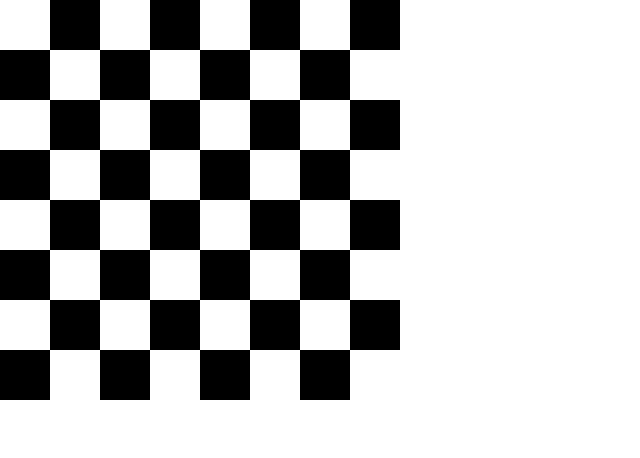
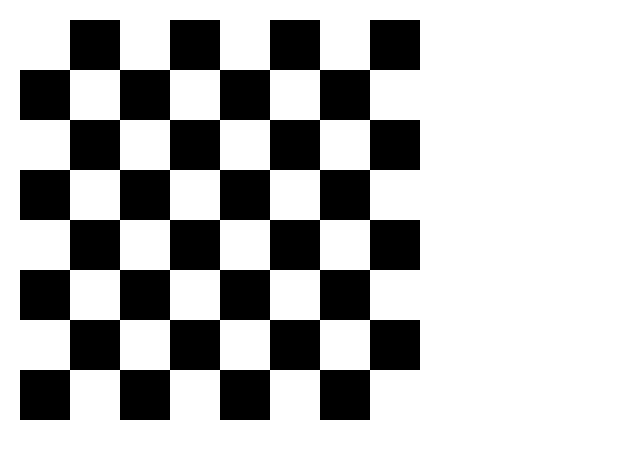
Before and after one commit to adagar/ReactJS_Experiments, a React (Create React App) app in the folder Chess/react-chess/: page / in a window 1280 px wide. Shown: the top 458 px of the page, without its empty margins (0-640 px from the left). Built offline with nearby package versions, Linux system fonts and the light colour scheme.

Commit message:
Starting pieces & inheritance

```diff
--- /dev/null
+++ b/Chess/react-chess/src/King.js
@@ -0,0 +1 @@
+import Piece from "./Piece.js";
--- /dev/null
+++ b/Chess/react-chess/src/Piece.js
@@ -0,0 +1,6 @@
+export default class Piece {
+  constructor(player, iconUrl) {
+    this.player = player;
+    this.style = { backgroundImage: "url('" + iconUrl + "')" };
+  }
+}
--- a/Chess/react-chess/src/index.css
+++ b/Chess/react-chess/src/index.css
@@ -1,11 +1,11 @@
 body {
-  margin: 0;
-  padding: 0;
-  font-family: -apple-system, BlinkMacSystemFont, "Segoe UI", "Roboto", "Oxygen",
-    "Ubuntu", "Cantarell", "Fira Sans", "Droid Sans", "Helvetica Neue",
-    sans-serif;
-  -webkit-font-smoothing: antialiased;
-  -moz-osx-font-smoothing: grayscale;
+  font: 14px "Century Gothic", Futura, sans-serif;
+  margin: 20px;
+}
+
+ol,
+ul {
+  padding-left: 30px;
 }
 
 code {
```
Also changed, not shown: Chess/react-chess/src/index.js (+5 -6 lines), 1 other file (tests, documents, lock files or other folders).
